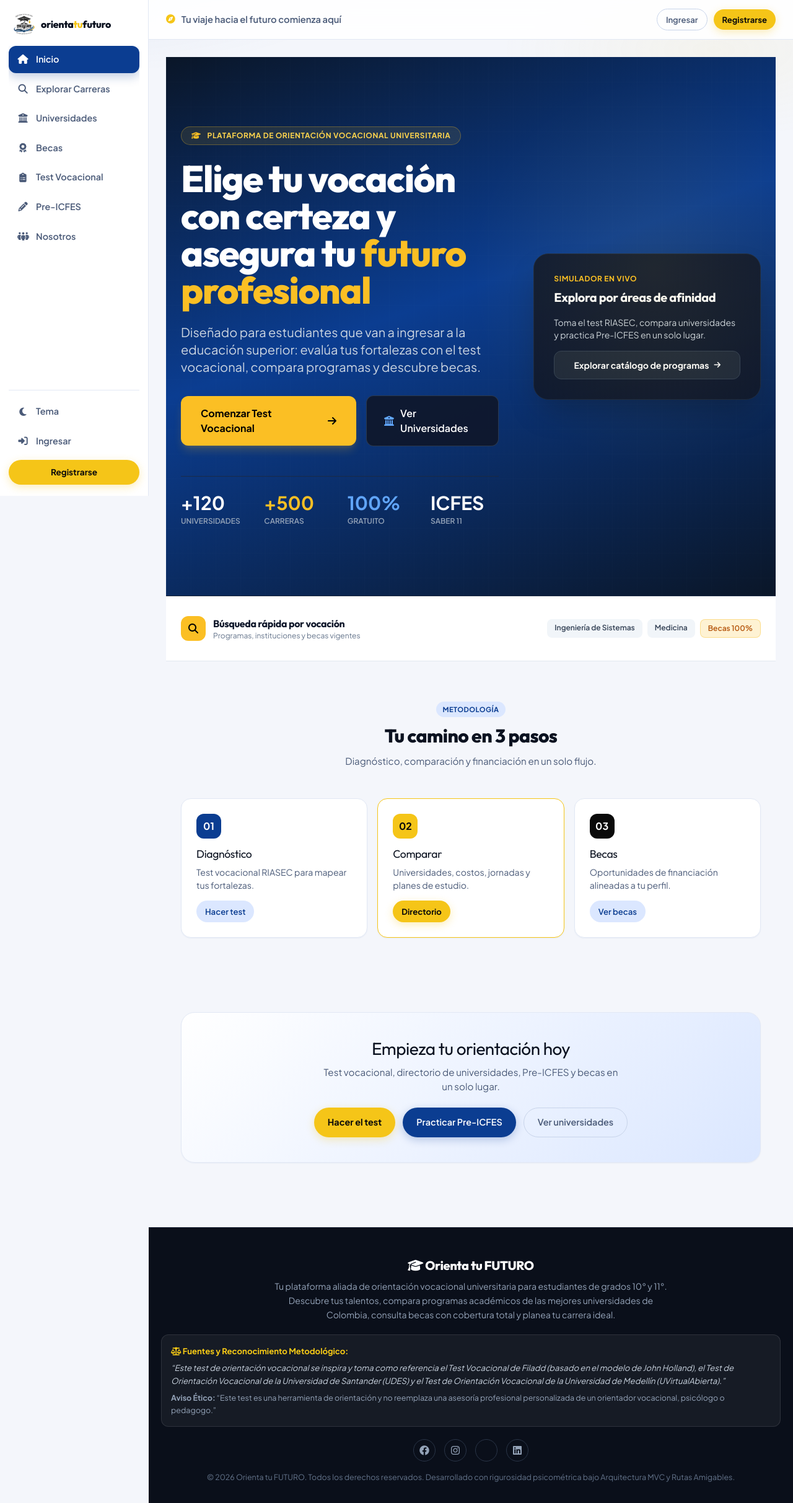
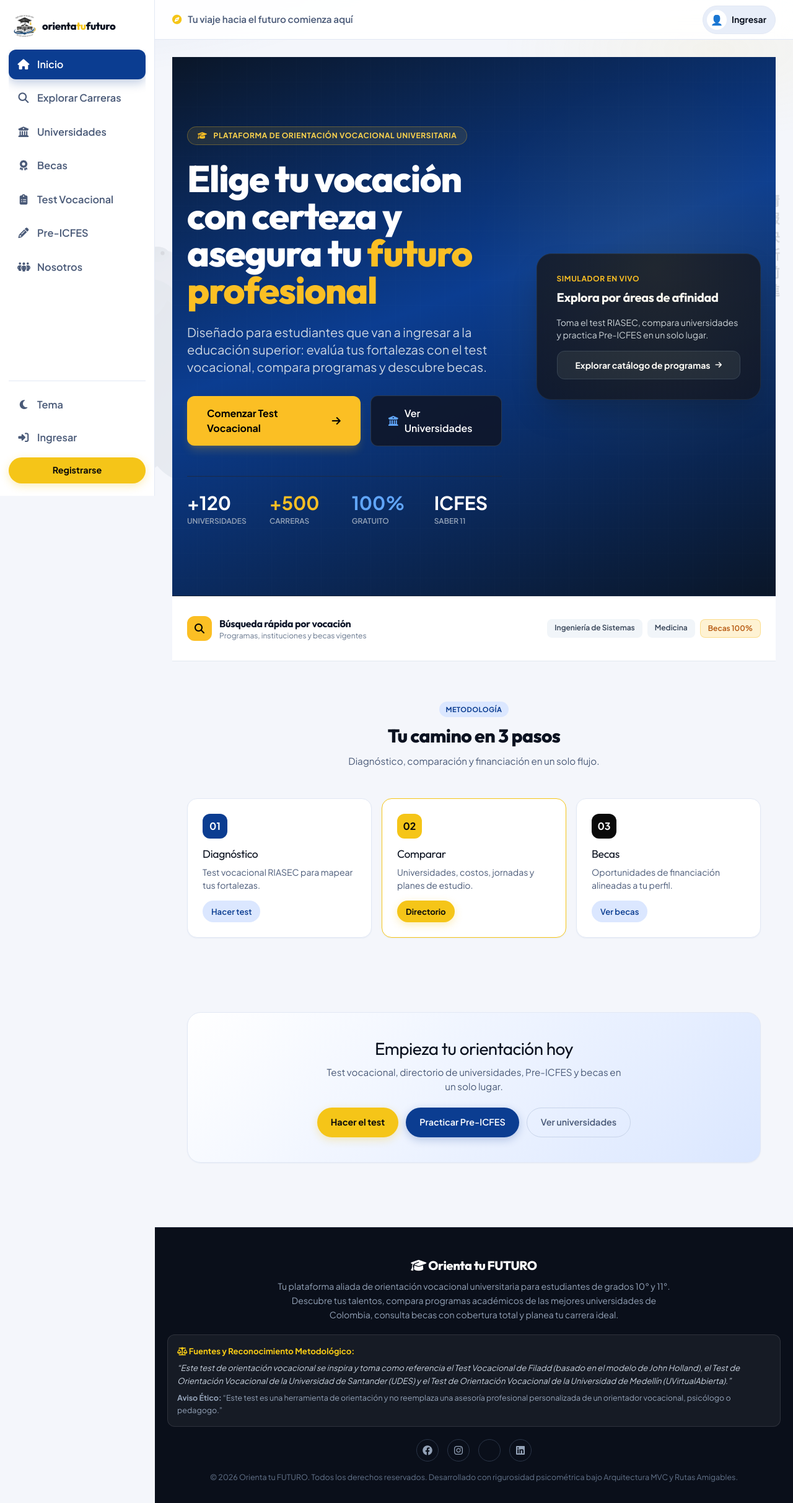
Before and after one commit to cdanielesteban2-hue/OrientaTuFuturo, a PHP site: page / in a window 1280 px wide. Shown: the whole page at 62% size. Run offline with PHP 8.4, Linux system fonts and the light colour scheme; data comes from the database, SQL or seed files in the repository.

Commit message:
Sidebar letra más grande, menú de usuario útil, dragón y letras verticales

```diff
--- a/recursos/css/app-shell.css
+++ b/recursos/css/app-shell.css
@@ -1,97 +1,175 @@
-/* App shell — sidebar + topbar (estilo mockup orientatufuturo) */
+/* App shell — sidebar + topbar + decoración mockup */
 
 .app-shell {
   min-height: 100vh;
   background: var(--bg-main);
   position: relative;
+  overflow-x: hidden;
 }
+
+/* Dragón difuminado de fondo */
+.app-dragon {
+  position: fixed;
+  left: -40px;
+  bottom: -20px;
+  width: min(420px, 48vw);
+  height: auto;
+  opacity: 0.12;
+  pointer-events: none;
+  z-index: 0;
+  filter: grayscale(0.2);
+}
+[data-theme="dark"] .app-dragon { opacity: 0.18; }
+
+/* Letras verticales estilo mockup */
+.app-vertical-text {
+  position: fixed;
+  right: 18px;
+  top: 50%;
+  transform: translateY(-50%);
+  writing-mode: vertical-rl;
+  text-orientation: upright;
+  font-family: 'Outfit', 'Noto Sans JP', sans-serif;
+  font-weight: 800;
+  font-size: 1.35rem;
+  letter-spacing: 0.35em;
+  color: var(--text-primary);
+  opacity: 0.14;
+  pointer-events: none;
+  z-index: 0;
+  user-select: none;
+}
+[data-theme="dark"] .app-vertical-text { opacity: 0.22; color: #e2e8f0; }
 
 .app-sidebar {
   position: fixed;
   top: 0; left: 0; bottom: 0;
-  width: 240px;
-  background: #ffffff;
-  border-right: 1px solid var(--border);
+  width: 250px;
+  background: #0b1220;
+  border-right: 1px solid rgba(255,255,255,0.06);
   display: flex;
   flex-direction: column;
   z-index: 80;
-  padding: 18px 14px;
+  padding: 20px 14px;
 }
-[data-theme="dark"] .app-sidebar {
-  background: #0c1220;
-  border-right-color: var(--border);
+[data-theme="light"] .app-sidebar {
+  background: #ffffff;
+  border-right: 1px solid var(--border);
 }
 
-.sidebar-brand { padding: 4px 8px 18px; }
+.sidebar-brand { padding: 4px 8px 20px; }
 .sidebar-logo {
   display: flex; align-items: center; gap: 10px; text-decoration: none;
 }
-.sidebar-logo-img { width: 34px; height: 34px; border-radius: 10px; object-fit: contain; }
+.sidebar-logo-img { width: 36px; height: 36px; border-radius: 10px; object-fit: contain; }
 .sidebar-logo-text {
-  font-family: var(--font-heading); font-weight: 800; font-size: 1rem;
-  color: var(--text-primary); letter-spacing: -0.02em;
+  font-family: var(--font-heading); font-weight: 800; font-size: 1.05rem;
+  color: #f1f5f9; letter-spacing: -0.02em;
 }
+[data-theme="light"] .sidebar-logo-text { color: var(--text-primary); }
 .sidebar-logo-text span { color: var(--accent); }
 
 .sidebar-nav {
-  display: flex; flex-direction: column; gap: 4px; flex: 1; overflow-y: auto;
+  display: flex; flex-direction: column; gap: 6px; flex: 1; overflow-y: auto;
 }
 .side-link {
   display: flex; align-items: center; gap: 12px;
-  padding: 11px 14px; border-radius: 12px;
-  font-size: 0.9rem; font-weight: 600; color: var(--text-secondary);
+  padding: 12px 14px; border-radius: 12px;
+  font-size: 1.02rem; font-weight: 600; color: #94a3b8;
   text-decoration: none; border: none; background: transparent; cursor: pointer;
   width: 100%; text-align: left; transition: all 0.18s ease;
 }
-.side-link i { width: 18px; text-align: center; font-size: 0.95rem; }
-.side-link:hover { background: var(--bg-soft); color: var(--primary); }
+[data-theme="light"] .side-link { color: var(--text-secondary); }
+.side-link i { width: 20px; text-align: center; font-size: 1.05rem; }
+.side-link:hover { background: rgba(255,255,255,0.06); color: #e2e8f0; }
+[data-theme="light"] .side-link:hover { background: var(--bg-soft); color: var(--primary); }
 .side-link.active {
-  background: #0b3d91; color: #fff;
+  background: #3b82f6; color: #fff;
+  box-shadow: 0 6px 18px rgba(59,130,246,0.35);
+}
+[data-theme="light"] .side-link.active {
+  background: #0b3d91;
   box-shadow: 0 6px 16px rgba(11,61,145,0.25);
 }
-[data-theme="dark"] .side-link.active { background: #2563eb; }
-.side-logout:hover { color: #dc2626; background: #fef2f2; }
-.sidebar-foot { margin-top: auto; padding-top: 12px; border-top: 1px solid var(--border); }
+.side-logout:hover { color: #f87171; background: rgba(248,113,113,0.1); }
+.sidebar-foot { margin-top: auto; padding-top: 14px; border-top: 1px solid rgba(255,255,255,0.08); }
+[data-theme="light"] .sidebar-foot { border-top-color: var(--border); }
 .theme-side-btn { margin-bottom: 4px; }
 
 .app-topbar {
   position: sticky; top: 0; z-index: 60;
-  margin-left: 240px;
+  margin-left: 250px;
   height: 64px;
   padding: 0 28px;
   display: flex; align-items: center; justify-content: space-between; gap: 16px;
-  background: rgba(255,255,255,0.9);
+  background: rgba(11,18,32,0.92);
   backdrop-filter: blur(12px);
+  border-bottom: 1px solid rgba(255,255,255,0.06);
+}
+[data-theme="light"] .app-topbar {
+  background: rgba(255,255,255,0.92);
   border-bottom: 1px solid var(--border);
 }
-[data-theme="dark"] .app-topbar { background: rgba(7,11,20,0.9); }
 
 .sidebar-toggle {
   display: none;
   width: 40px; height: 40px; border-radius: 10px;
-  border: 1px solid var(--border); background: var(--bg-card);
-  color: var(--text-secondary); cursor: pointer;
+  border: 1px solid rgba(255,255,255,0.1); background: transparent;
+  color: #cbd5e1; cursor: pointer;
 }
 .topbar-search-hint {
   display: flex; align-items: center; gap: 10px;
-  font-size: 0.92rem; font-weight: 600; color: var(--text-secondary);
+  font-size: 0.95rem; font-weight: 600; color: #94a3b8;
 }
+[data-theme="light"] .topbar-search-hint { color: var(--text-secondary); }
 .topbar-search-hint i { color: var(--accent); }
-.topbar-actions { display: flex; align-items: center; gap: 10px; }
-.topbar-user {
+.topbar-actions { display: flex; align-items: center; gap: 10px; position: relative; }
+
+/* Botón usuario con menú */
+.topbar-user-btn {
   display: inline-flex; align-items: center; gap: 8px;
-  padding: 6px 12px 6px 6px; border-radius: 999px;
-  background: var(--bg-soft); border: 1px solid var(--border);
+  padding: 6px 14px 6px 6px; border-radius: 999px;
+  background: rgba(255,255,255,0.08); border: 1px solid rgba(255,255,255,0.12);
+  color: #e2e8f0; cursor: pointer; text-decoration: none;
+  font-family: inherit; font-size: 0.88rem; font-weight: 700;
+  transition: border-color 0.2s, background 0.2s;
 }
+[data-theme="light"] .topbar-user-btn {
+  background: var(--bg-soft); border-color: var(--border); color: var(--text-primary);
+}
+.topbar-user-btn:hover { border-color: var(--accent); }
 .topbar-avatar {
   width: 32px; height: 32px; border-radius: 50%;
   display: inline-flex; align-items: center; justify-content: center;
-  background: #fff; font-size: 1rem;
+  background: #1e293b; font-size: 1rem;
 }
-.topbar-name { font-size: 0.85rem; font-weight: 700; color: var(--text-primary); }
+[data-theme="light"] .topbar-avatar { background: #fff; }
+.topbar-name { max-width: 120px; overflow: hidden; text-overflow: ellipsis; white-space: nowrap; }
+
+.user-menu {
+  position: absolute; top: calc(100% + 8px); right: 0; min-width: 200px;
+  background: #111827; border: 1px solid rgba(255,255,255,0.1);
+  border-radius: 14px; box-shadow: 0 16px 40px rgba(0,0,0,0.4);
+  padding: 8px; opacity: 0; visibility: hidden; transform: translateY(6px);
+  transition: all 0.18s ease; z-index: 120;
+}
+[data-theme="light"] .user-menu {
+  background: #fff; border-color: var(--border); box-shadow: var(--shadow-lg);
+}
+.user-menu.open { opacity: 1; visibility: visible; transform: translateY(0); }
+.user-menu a {
+  display: flex; align-items: center; gap: 10px;
+  padding: 10px 12px; border-radius: 10px;
+  font-size: 0.9rem; font-weight: 600; color: #cbd5e1; text-decoration: none;
+}
+[data-theme="light"] .user-menu a { color: var(--text-secondary); }
+.user-menu a:hover { background: rgba(255,255,255,0.06); color: #fff; }
+[data-theme="light"] .user-menu a:hover { background: var(--primary-soft); color: var(--primary); }
+.user-menu a.danger { color: #f87171; }
+.user-menu a.danger:hover { background: rgba(248,113,113,0.12); }
 
 .app-body {
-  margin-left: 240px;
+  margin-left: 250px;
   min-height: calc(100vh - 64px);
   display: flex; flex-direction: column;
   position: relative; z-index: 1;
@@ -102,14 +180,13 @@
   max-width: 1100px;
   margin: 0 auto;
   padding: 28px 28px 48px;
+  position: relative; z-index: 1;
 }
 
-/* Page headers */
 .page-head { margin-bottom: 8px; }
 .page-title { font-size: 1.85rem; margin: 8px 0 4px; }
 .page-sub { color: var(--text-secondary); font-size: 0.92rem; }
 
-/* Listas horizontales unificadas (carreras / unis / becas) */
 .list-rows { display: flex; flex-direction: column; gap: 10px; }
 .list-row {
   display: flex; align-items: center; justify-content: space-between; gap: 20px;
@@ -120,12 +197,8 @@
   transition: border-color 0.2s, box-shadow 0.2s, background 0.2s;
 }
 .list-row:hover {
-  border-color: rgba(11,61,145,0.35);
-  box-shadow: 0 8px 24px rgba(11,61,145,0.08);
-  background: linear-gradient(90deg, var(--bg-card) 0%, var(--primary-soft) 100%);
-}
-[data-theme="dark"] .list-row:hover {
-  background: linear-gradient(90deg, var(--bg-card) 0%, rgba(59,130,246,0.08) 100%);
+  border-color: rgba(59,130,246,0.4);
+  box-shadow: 0 8px 24px rgba(11,61,145,0.1);
 }
 .list-row-main { min-width: 0; flex: 1; }
 .list-row-top { display: flex; flex-wrap: wrap; align-items: center; gap: 10px; margin-bottom: 6px; }
@@ -141,7 +214,6 @@
 .list-row-meta i { margin-right: 3px; color: var(--primary); }
 .list-row-actions { display: flex; align-items: center; gap: 8px; flex-shrink: 0; }
 
-/* Ajustes footer con sidebar */
 .app-body .footer { margin-left: 0; }
 
 @media (max-width: 960px) {
@@ -156,4 +228,6 @@
   .app-main { padding: 20px 16px 40px; }
   .list-row { flex-direction: column; align-items: flex-start; }
   .list-row-actions { width: 100%; justify-content: flex-start; }
+  .app-vertical-text { display: none; }
+  .app-dragon { opacity: 0.06; width: 280px; }
 }
--- a/vistas/modulos/navbar.php
+++ b/vistas/modulos/navbar.php
@@ -9,7 +9,23 @@ $avatares = ['av1'=>'👤','av2'=>'🎓','av3'=>'🚀','av4'=>'🌟','av5'=>'
 $avatar_actual = $_SESSION['usuario']['avatar'] ?? 'av1';
 $emoji = $avatares[$avatar_actual] ?? '👤';
 $nombre = isset($_SESSION['usuario']) ? htmlspecialchars($_SESSION['usuario']['nombre']) : 'Invitado';
+$logado = isset($_SESSION['usuario']);
 ?>
+<!-- Decoración: dragón + letras verticales -->
+<svg class="app-dragon" viewBox="0 0 400 480" xmlns="http://www.w3.org/2000/svg" aria-hidden="true">
+  <defs>
+    <linearGradient id="dg" x1="0%" y1="0%" x2="100%" y2="100%">
+      <stop offset="0%" stop-color="#64748b"/>
+      <stop offset="100%" stop-color="#94a3b8"/>
+    </linearGradient>
+  </defs>
+  <path fill="url(#dg)" d="M60 380c20-40 50-70 90-90 10-40 40-70 80-85-15-25-10-55 15-70 20-12 45-8 60 10 18-30 55-40 85-20 25 16 35 45 25 75 35 20 50 55 40 95-8 30-30 50-60 60 5 30-5 60-30 75-30 18-65 10-85-15-25 20-60 25-90 5-35-22-50-60-40-95-25-10-45-30-50-55-5-20 0-40 10-55z"/>
+  <path fill="url(#dg)" opacity="0.7" d="M200 120c30-40 80-50 120-25 25 15 40 45 35 75-20 10-45 5-60-10-10 25-35 40-65 35-30-5-50-30-45-55 5-10 10-15 15-20z"/>
+  <ellipse cx="280" cy="90" rx="18" ry="12" fill="url(#dg)"/>
+  <circle cx="288" cy="88" r="3" fill="#0f172a"/>
+</svg>
+<div class="app-vertical-text" aria-hidden="true">情報決断前進</div>
+
 <aside class="app-sidebar" id="app-sidebar">
     <div class="sidebar-brand">
         <a href="<?php echo $url_base; ?>paginas/inicio" class="sidebar-logo">
@@ -19,7 +35,7 @@ $nombre = isset($_SESSION['usuario']) ? htmlspecialchars($_SESSION['usuario']['n
     </div>
 
     <nav class="sidebar-nav">
-        <a href="<?php echo $url_base; ?>paginas/inicio" class="side-link <?php echo nav_active('paginas/inicio') || $uri === '/' || substr($uri, -1) === '/' ? 'active' : ''; ?>">
+        <a href="<?php echo $url_base; ?>paginas/inicio" class="side-link <?php echo (nav_active('paginas/inicio') || preg_match('#/(index\.php)?$#', $uri)) ? 'active' : ''; ?>">
             <i class="fa-solid fa-house"></i> Inicio
         </a>
         <a href="<?php echo $url_base; ?>programas/inicio" class="side-link <?php echo nav_active('programas'); ?>">
@@ -40,7 +56,7 @@ $nombre = isset($_SESSION['usuario']) ? htmlspecialchars($_SESSION['usuario']['n
         <a href="<?php echo $url_base; ?>paginas/nosotros" class="side-link <?php echo nav_active('nosotros'); ?>">
             <i class="fa-solid fa-people-group"></i> Nosotros
         </a>
-        <?php if (isset($_SESSION['usuario'])): ?>
+        <?php if ($logado): ?>
         <a href="<?php echo $url_base; ?>usuarios/dashboard" class="side-link <?php echo nav_active('usuarios/dashboard'); ?>">
             <i class="fa-solid fa-gauge"></i> Mi Panel
         </a>
@@ -56,7 +72,7 @@ $nombre = isset($_SESSION['usuario']) ? htmlspecialchars($_SESSION['usuario']['n
         <button id="theme-toggle" class="side-link theme-side-btn" type="button" title="Cambiar tema">
             <i class="fa-solid fa-moon"></i> Tema
         </button>
-        <?php if (isset($_SESSION['usuario'])): ?>
+        <?php if ($logado): ?>
             <a href="<?php echo $url_base; ?>usuarios/logout" class="side-link side-logout">
                 <i class="fa-solid fa-right-from-bracket"></i> Salir
             </a>
@@ -64,7 +80,7 @@ $nombre = isset($_SESSION['usuario']) ? htmlspecialchars($_SESSION['usuario']['n
             <a href="<?php echo $url_base; ?>usuarios/login" class="side-link">
                 <i class="fa-solid fa-right-to-bracket"></i> Ingresar
             </a>
-            <a href="<?php echo $url_base; ?>usuarios/registro" class="btn btn-accent" style="width:100%; margin-top:8px; font-size:0.85rem;">
+            <a href="<?php echo $url_base; ?>usuarios/registro" class="btn btn-accent" style="width:100%; margin-top:8px; font-size:0.9rem;">
                 Registrarse
             </a>
         <?php endif; ?>
@@ -80,14 +96,55 @@ $nombre = isset($_SESSION['usuario']) ? htmlspecialchars($_SESSION['usuario']['n
         <span>Tu viaje hacia el futuro comienza aquí</span>
     </div>
     <div class="topbar-actions">
-        <?php if (isset($_SESSION['usuario'])): ?>
-            <span class="topbar-user">
+        <?php if ($logado): ?>
+            <button type="button" class="topbar-user-btn" id="user-menu-btn" aria-haspopup="true" aria-expanded="false">
                 <span class="topbar-avatar"><?php echo $emoji; ?></span>
                 <span class="topbar-name"><?php echo $nombre; ?></span>
-            </span>
+                <i class="fa-solid fa-chevron-down" style="font-size:0.7rem; opacity:0.7;"></i>
+            </button>
+            <div class="user-menu" id="user-menu">
+                <a href="<?php echo $url_base; ?>usuarios/dashboard">
+                    <i class="fa-solid fa-gauge"></i> Mi Panel
+                </a>
+                <a href="<?php echo $url_base; ?>cuestionarios/inicio">
+                    <i class="fa-solid fa-clipboard-list"></i> Test Vocacional
+                </a>
+                <a href="<?php echo $url_base; ?>simulacros/inicio">
+                    <i class="fa-solid fa-pencil"></i> Pre-ICFES
+                </a>
+                <?php if (isset($_SESSION['usuario']['rol']) && $_SESSION['usuario']['rol'] === 'admin'): ?>
+                <a href="<?php echo $url_base; ?>admin/dashboard">
+                    <i class="fa-solid fa-screwdriver-wrench"></i> Admin
+                </a>
+                <?php endif; ?>
+                <a href="<?php echo $url_base; ?>usuarios/logout" class="danger">
+                    <i class="fa-solid fa-right-from-bracket"></i> Cerrar sesión
+                </a>
+            </div>
         <?php else: ?>
-            <a href="<?php echo $url_base; ?>usuarios/login" class="btn btn-outline" style="padding:7px 14px; font-size:0.82rem;">Ingresar</a>
-            <a href="<?php echo $url_base; ?>usuarios/registro" class="btn btn-accent" style="padding:7px 14px; font-size:0.82rem;">Registrarse</a>
+            <a href="<?php echo $url_base; ?>usuarios/login" class="topbar-user-btn">
+                <span class="topbar-avatar">👤</span>
+                <span class="topbar-name">Ingresar</span>
+            </a>
         <?php endif; ?>
     </div>
 </header>
+
+<script>
+(function() {
+    var btn = document.getElementById('user-menu-btn');
+    var menu = document.getElementById('user-menu');
+    if (btn && menu) {
+        btn.addEventListener('click', function(e) {
+            e.stopPropagation();
+            var open = menu.classList.toggle('open');
+            btn.setAttribute('aria-expanded', open ? 'true' : 'false');
+        });
+        document.addEventListener('click', function() {
+            menu.classList.remove('open');
+            btn.setAttribute('aria-expanded', 'false');
+        });
+        menu.addEventListener('click', function(e) { e.stopPropagation(); });
+    }
+})();
+</script>
```
